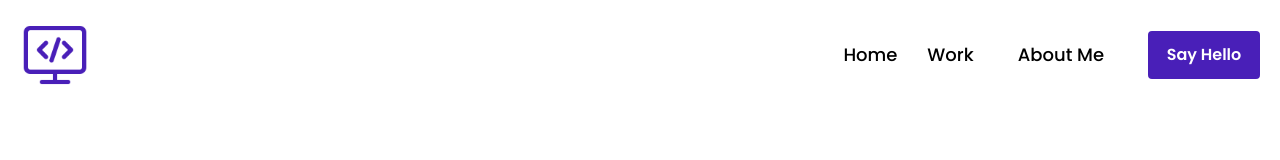
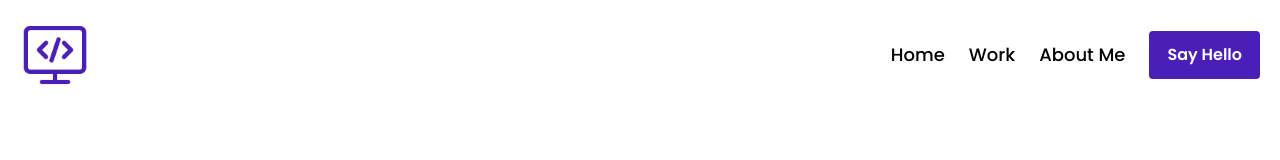
Before and after one commit to payneandrew/andrew-payne-portfolio, a Next.js app: page /work in a window 1280 px wide. Shown: the top 160 px of the page. Built offline with nearby package versions, Linux system fonts and the light colour scheme.

Commit message:
nav bar fix

```diff
--- a/src/app/components/nav-bar.tsx
+++ b/src/app/components/nav-bar.tsx
@@ -65,35 +65,30 @@ export const NavBar = () => {
                 </button>
               </div>
               <div className={`${isMenuOpen ? "block" : "hidden"} lg:block`}>
-                <div className="flex flex-col lg:flex-row items-center">
+                <div className="flex flex-col lg:flex-row items-center gap-3 md:gap-6">
                   <Link
                     href={"/"}
-                    className="relative mr-6 mb-4 lg:mb-0 text-lg font-medium text-black after:absolute after:bottom-0 after:left-0 after:h-[2px] after:w-0 after:rounded-sm after:bg-daisyPurple-800 after:transition-all after:duration-300 after:ease-linear hover:text-daisyPurple-800 hover:after:w-full xl:mr-[30px]"
+                    className="relative text-lg font-medium text-black after:absolute after:bottom-0 after:left-0 after:h-[2px] after:w-0 after:rounded-sm after:bg-daisyPurple-800 after:transition-all after:duration-300 after:ease-linear hover:text-daisyPurple-800 hover:after:w-full"
                   >
                     Home
                   </Link>
 
                   <Link
                     href={"/work"}
-                    className="relative mr-6 mb-4 lg:mb-0 text-lg font-medium text-black after:absolute after:bottom-0 after:left-0 after:h-[2px] after:w-0 after:rounded-sm after:bg-daisyPurple-800 after:transition-all after:duration-300 after:ease-linear hover:text-daisyPurple-800 hover:after:w-full xl:mr-[44px]"
+                    className="relative text-lg font-medium text-black after:absolute after:bottom-0 after:left-0 after:h-[2px] after:w-0 after:rounded-sm after:bg-daisyPurple-800 after:transition-all after:duration-300 after:ease-linear hover:text-daisyPurple-800 hover:after:w-full "
                   >
                     Work
                   </Link>
                   <Link
                     href={"/about"}
-                    className="relative mr-6 mb-4 lg:mb-0 text-lg font-medium text-black after:absolute after:bottom-0 after:left-0 after:h-[2px] after:w-0 after:rounded-sm after:bg-daisyPurple-800 after:transition-all after:duration-300 after:ease-linear hover:text-daisyPurple-800 hover:after:w-full xl:mr-[44px]"
+                    className="relative text-lg font-medium text-black after:absolute after:bottom-0 after:left-0 after:h-[2px] after:w-0 after:rounded-sm after:bg-daisyPurple-800 after:transition-all after:duration-300 after:ease-linear hover:text-daisyPurple-800 hover:after:w-full"
                   >
                     About Me
                   </Link>
-                  {/* <Link
-                    href={"/resume"}
-                    className="relative mr-6 mb-4 lg:mb-0 text-lg font-medium text-black after:absolute after:bottom-0 after:left-0 after:h-[2px] after:w-0 after:rounded-sm after:bg-daisyPurple-800 after:transition-all after:duration-300 after:ease-linear hover:text-daisyPurple-800 hover:after:w-full xl:mr-[44px]"
-                  >
-                    Resume
-                  </Link> */}
+
                   <Link
                     href={"/say-hello"}
-                    className="h-12 w-28 items-center justify-center overflow-hidden rounded border-2 border-solid border-daisyPurple-800 bg-daisyPurple-800 font-semibold text-white duration-300 ease-linear hover:bg-white hover:text-daisyPurple-800 flex hover:after:content-['👋🏻']"
+                    className="py-2.5 px-4 items-center justify-center overflow-hidden rounded border-2 border-solid border-daisyPurple-800 bg-daisyPurple-800 font-semibold text-white duration-300 ease-linear hover:bg-white hover:text-daisyPurple-800 flex hover:after:content-['👋🏻']"
                   >
                     Say Hello
                   </Link>
--- a/src/app/work/page.tsx
+++ b/src/app/work/page.tsx
@@ -128,7 +128,7 @@ const projectGrid = (projects: Project[]) => {
               priority={index === 0 || index === 1 || index === 2}
             />
           )}
-          <div className="">
+          <div>
             <h3 className="text-2xl font-bold ">{project.title}</h3>
             <p className="text-gray-600 mt-2">{project.description}</p>
             <div className="mt-4 flex gap-2">
```
